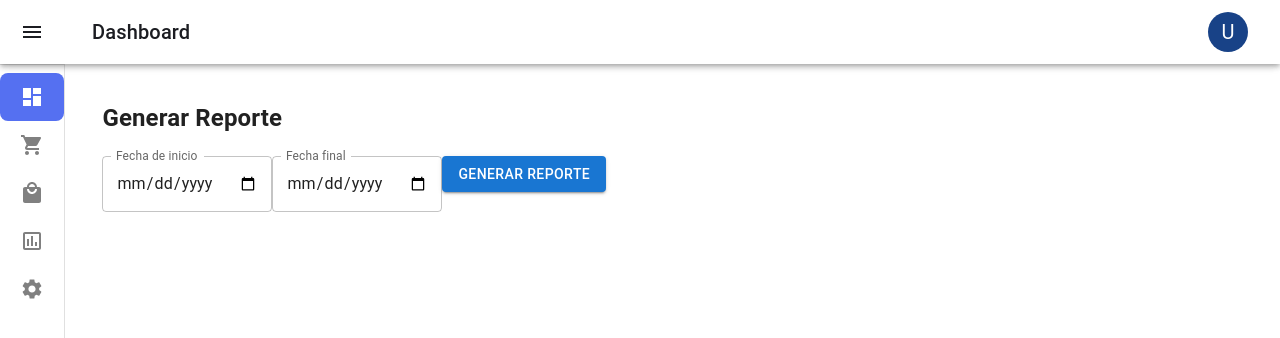
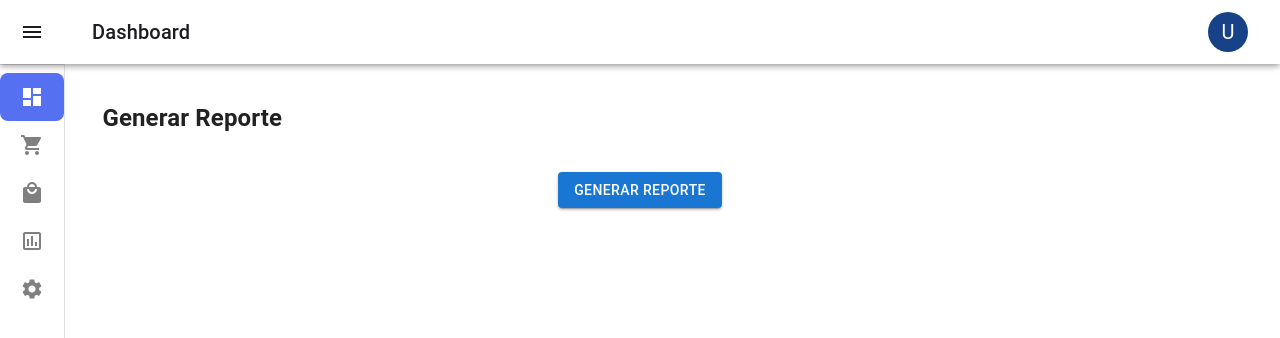
Before and after one commit to jpierre09/SIBI_front, a React (Vite) app: page /report in a window 1280 px wide. Shown: the top 338 px of the page. Built offline with nearby package versions, Linux system fonts and the light colour scheme.

Commit message:
lOGO carpincho

```diff
--- a/src/components/Reports/Reports.jsx
+++ b/src/components/Reports/Reports.jsx
@@ -1,17 +1,17 @@
 import React, { useState } from 'react';
-import { Button, Box } from '@mui/material';
+import { Button, Box, Divider, TextField } from '@mui/material';
 import { DateRangePicker } from '@mui/lab';
 
-const Reportes = () => {
+const Reports = () => {
     const [dateRange, setDateRange] = useState([null, null]);
 
     const handleGenerateReport = () => {
-        // Lógica para generar el reporte basado en dateRange
         console.log('Generar reporte para las fechas:', dateRange);
     };
 
     return (
-        <Box>
+        <Box display="flex" flexDirection="column" alignItems="center">
+            <Box display="flex" alignItems="center">
                 <DateRangePicker
                     startText="Fecha inicio"
                     endText="Fecha fin"
@@ -19,12 +19,13 @@ const Reportes = () => {
                     onChange={(newValue) => setDateRange(newValue)}
                     renderInput={(startProps, endProps) => (
                         <>
-                        <input {...startProps} placeholder="Fecha inicio" />
-                        <Box sx={{ mx: 4 }}> a </Box>
-                        <input {...endProps} placeholder="Fecha fin" />
+                            <TextField {...startProps} helperText="" variant="outlined" margin="normal" style={{ marginRight: '10px' }} />
+                            <Divider orientation="vertical" flexItem style={{ height: '2rem', margin: '0 10px' }} />
+                            <TextField {...endProps} helperText="" variant="outlined" margin="normal" style={{ marginLeft: '10px' }} />
                         </>
                     )}
                 />
+            </Box>
 
             <Button
                 variant="contained"
@@ -38,4 +39,4 @@ const Reportes = () => {
     );
 };
 
-export default Reportes;
+export default Reports;
--- a/src/pages/ReportsCSV.jsx
+++ b/src/pages/ReportsCSV.jsx
@@ -1,44 +1,14 @@
-import React, { useState } from 'react';
-import TextField from '@mui/material/TextField';
-import Button from '@mui/material/Button';
+import React from 'react';
 import Layout from '../layout/Layout';
-import { Padding } from '@mui/icons-material';
+import Reports from '../components/Reports/Reports';  // Asegúrate de ajustar la ruta si tu componente está en otra ubicación
 
-export default function Reportes() {
-  const [startDate, setStartDate] = useState(null);
-  const [endDate, setEndDate] = useState(null);
-
-  const handleGenerateReport = () => {
-    // Aquí puedes agregar la lógica para generar el reporte en formato CSV
-    alert('Generando reporte desde ' + startDate + ' hasta ' + endDate);
-  };
-
+export default function ReportesCSV() {
   return (
     <Layout>
-    <div style={{padding: '10vh 8vw'}}>
-      <h2>Generar Reporte</h2>
-      <TextField
-        label="Fecha de inicio"
-        type="date"
-        value={startDate}
-        onChange={(e) => setStartDate(e.target.value)}
-        InputLabelProps={{
-          shrink: true,
-        }}
-      />
-      <TextField
-        label="Fecha final"
-        type="date"
-        value={endDate}
-        onChange={(e) => setEndDate(e.target.value)}
-        InputLabelProps={{
-          shrink: true,
-        }}
-      />
-      <Button variant="contained" color="primary" onClick={handleGenerateReport}>
-        Generar reporte
-      </Button>
-    </div>
+      <div style={{ padding: '10vh 8vw' }}>
+        <h2>Generar Reporte</h2>
+        <Reports /> {/* Aquí estás utilizando el componente Reports */}
+      </div>
     </Layout>
   );
 }
```
Also changed, not shown: src/assets/carp.png (added), 1 other file (tests, documents, lock files or other folders). Lines whose indentation alone changed are shown as unchanged.
